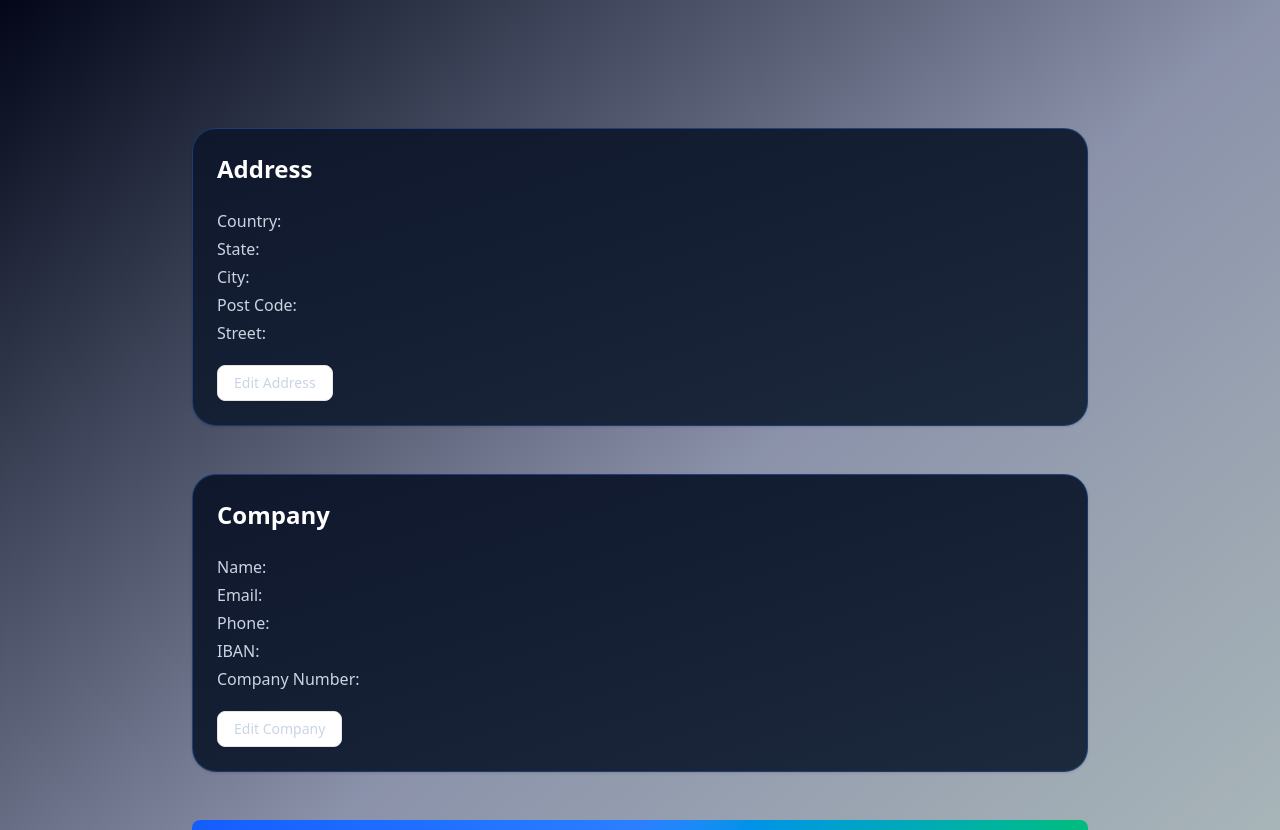
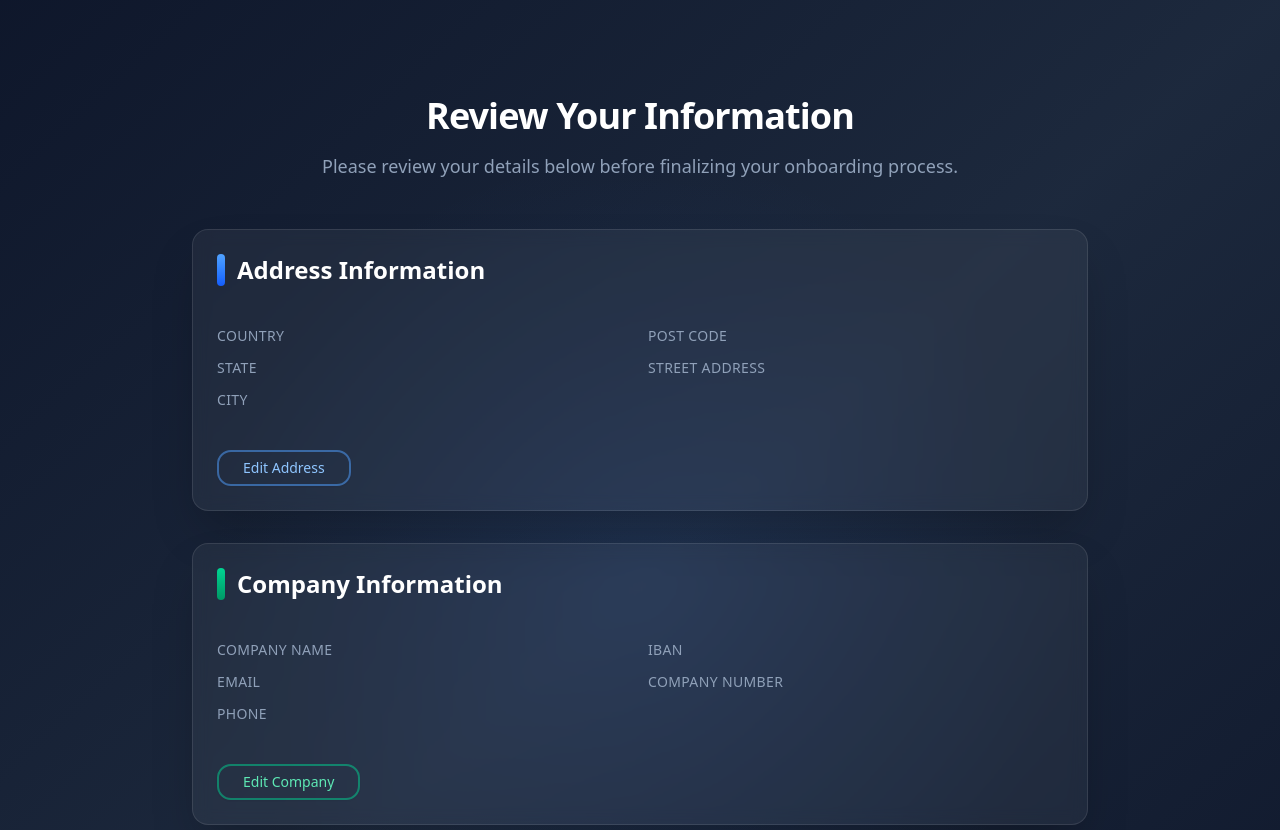
Before and after one commit to rechbe200163/OrderLinkLandingPage, a Next.js app in the folder nexus-commerce-landing-page/: page /en/onboarding/review in a window 1280 px wide. Shown: the top 830 px of the page. Built offline with nearby package versions, Linux system fonts and the light colour scheme.

Commit message:
refactor: updated company state management and enhance onboarding UI

```diff
--- a/nexus-commerce-landing-page/app/[locale]/onboarding/company/page.tsx
+++ b/nexus-commerce-landing-page/app/[locale]/onboarding/company/page.tsx
@@ -33,15 +33,17 @@ const OnboardingCompanyPage = () => {
     setProgress('COMPANY');
   }, [setProgress]);
 
+  const setIban = useCompanyStore((state) => state.setIban);
   const setEmail = useCompanyStore((state) => state.setEmail);
+  const resetCompany = useCompanyStore((state) => state.resetCompany);
+  const setCompanyName = useCompanyStore((state) => state.setCompanyName);
   const setPhoneNumber = useCompanyStore((state) => state.setPhoneNumber);
-  const setIban = useCompanyStore((state) => state.setIban);
   const setCompanyNumber = useCompanyStore((state) => state.setCompanyNumber);
-  const resetCompany = useCompanyStore((state) => state.resetCompany);
 
+  const iban = useCompanyStore((state) => state.company.iban);
   const email = useCompanyStore((state) => state.company.email);
   const phoneNumber = useCompanyStore((state) => state.company.phoneNumber);
-  const iban = useCompanyStore((state) => state.company.iban);
+  const companyName = useCompanyStore((state) => state.company.companyName);
   const companyNumber = useCompanyStore((state) => state.company.companyNumber);
 
   return (
@@ -91,6 +93,19 @@ const OnboardingCompanyPage = () => {
 
               <CardContent className='grid grid-cols-1 md:grid-cols-2 gap-6 md:gap-8'>
                 {/* Email Field */}
+                <div className='space-y-3'>
+                  <label className='flex items-center text-sm font-medium text-slate-300'>
+                    <Mail className='w-4 h-4 mr-2 text-blue-400' />
+                    Company Name
+                  </label>
+                  <Input
+                    required
+                    value={companyName}
+                    onChange={(e) => setCompanyName(e.target.value)}
+                    placeholder='ACME'
+                    className='bg-slate-800/50 border-blue-500/30 text-white placeholder:text-slate-400 focus:border-blue-400 focus:ring-blue-400/20 rounded-xl h-12 text-lg'
+                  />
+                </div>
                 <div className='space-y-3'>
                   <label className='flex items-center text-sm font-medium text-slate-300'>
                     <Mail className='w-4 h-4 mr-2 text-blue-400' />
--- a/nexus-commerce-landing-page/app/[locale]/onboarding/review/page.tsx
+++ b/nexus-commerce-landing-page/app/[locale]/onboarding/review/page.tsx
@@ -27,46 +27,161 @@ const ReviewPage = () => {
   };
 
   return (
-    <div className='min-h-screen w-full bg-gradient-to-br from-slate-950 via-blue-950/50 to-emerald-950/30 text-white overflow-x-hidden'>
-      <div className='container relative py-24 md:py-32'>
-        <div className='max-w-4xl mx-auto space-y-12'>
-          <Card className='bg-gradient-to-br from-slate-900 to-slate-800 border border-blue-500/30 rounded-3xl'>
-            <CardHeader>
-              <CardTitle className='text-2xl font-bold text-white'>Address</CardTitle>
+    <div className='min-h-screen w-full bg-gradient-to-br from-slate-900 via-slate-800 to-slate-900 text-slate-100 overflow-x-hidden relative'>
+      <div className='absolute inset-0 bg-[radial-gradient(circle_at_50%_50%,rgba(59,130,246,0.1),transparent_50%)] pointer-events-none' />
+
+      <div className='container relative py-16 md:py-24 px-4 sm:px-6 lg:px-8'>
+        <div className='text-center mb-12'>
+          <h1 className='text-3xl md:text-4xl font-bold text-white mb-4 tracking-tight'>
+            Review Your Information
+          </h1>
+          <p className='text-lg text-slate-400 max-w-2xl mx-auto leading-relaxed'>
+            Please review your details below before finalizing your onboarding
+            process.
+          </p>
+        </div>
+
+        <div className='max-w-4xl mx-auto space-y-8'>
+          <Card className='bg-white/5 backdrop-blur-sm border border-white/10 rounded-2xl shadow-2xl hover:shadow-blue-500/10 hover:border-blue-400/30 transition-all duration-300 group'>
+            <CardHeader className='pb-4'>
+              <CardTitle className='text-2xl font-semibold text-white flex items-center gap-3'>
+                <div className='w-2 h-8 bg-gradient-to-b from-blue-400 to-blue-600 rounded-full' />
+                Address Information
+              </CardTitle>
             </CardHeader>
-            <CardContent className='text-slate-300 space-y-1'>
-              <p>Country: {address.country}</p>
-              <p>State: {address.state}</p>
-              <p>City: {address.city}</p>
-              <p>Post Code: {address.postCode}</p>
-              <p>Street: {address.streetName} {address.streetNumber}</p>
-              <Button variant='outline' className='mt-4' onClick={() => router.push('/onboarding/address')}>
+            <CardContent className='space-y-4'>
+              <div className='grid grid-cols-1 md:grid-cols-2 gap-4'>
+                <div className='space-y-3'>
+                  <div className='flex flex-col'>
+                    <span className='text-sm font-medium text-slate-400 uppercase tracking-wide'>
+                      Country
+                    </span>
+                    <span className='text-lg text-white font-medium'>
+                      {address.country}
+                    </span>
+                  </div>
+                  <div className='flex flex-col'>
+                    <span className='text-sm font-medium text-slate-400 uppercase tracking-wide'>
+                      State
+                    </span>
+                    <span className='text-lg text-white font-medium'>
+                      {address.state}
+                    </span>
+                  </div>
+                  <div className='flex flex-col'>
+                    <span className='text-sm font-medium text-slate-400 uppercase tracking-wide'>
+                      City
+                    </span>
+                    <span className='text-lg text-white font-medium'>
+                      {address.city}
+                    </span>
+                  </div>
+                </div>
+                <div className='space-y-3'>
+                  <div className='flex flex-col'>
+                    <span className='text-sm font-medium text-slate-400 uppercase tracking-wide'>
+                      Post Code
+                    </span>
+                    <span className='text-lg text-white font-medium'>
+                      {address.postCode}
+                    </span>
+                  </div>
+                  <div className='flex flex-col'>
+                    <span className='text-sm font-medium text-slate-400 uppercase tracking-wide'>
+                      Street Address
+                    </span>
+                    <span className='text-lg text-white font-medium'>
+                      {address.streetName} {address.streetNumber}
+                    </span>
+                  </div>
+                </div>
+              </div>
+              <Button
+                variant='outline'
+                className='mt-6 px-6 py-3 bg-transparent border-2 border-blue-400/50 text-blue-300 hover:bg-blue-400/10 hover:border-blue-400 hover:text-blue-200 transition-all duration-200 font-medium rounded-xl focus:ring-2 focus:ring-blue-400 focus:ring-offset-2 focus:ring-offset-slate-900'
+                onClick={() => router.push('/onboarding/address')}
+              >
                 Edit Address
               </Button>
             </CardContent>
           </Card>
 
-          <Card className='bg-gradient-to-br from-slate-900 to-slate-800 border border-blue-500/30 rounded-3xl'>
-            <CardHeader>
-              <CardTitle className='text-2xl font-bold text-white'>Company</CardTitle>
+          <Card className='bg-white/5 backdrop-blur-sm border border-white/10 rounded-2xl shadow-2xl hover:shadow-emerald-500/10 hover:border-emerald-400/30 transition-all duration-300 group'>
+            <CardHeader className='pb-4'>
+              <CardTitle className='text-2xl font-semibold text-white flex items-center gap-3'>
+                <div className='w-2 h-8 bg-gradient-to-b from-emerald-400 to-emerald-600 rounded-full' />
+                Company Information
+              </CardTitle>
             </CardHeader>
-            <CardContent className='text-slate-300 space-y-1'>
-              <p>Name: {company.companyName}</p>
-              <p>Email: {company.email}</p>
-              <p>Phone: {company.phoneNumber}</p>
-              <p>IBAN: {company.iban}</p>
-              <p>Company Number: {company.companyNumber}</p>
-              <Button variant='outline' className='mt-4' onClick={() => router.push('/onboarding/company')}>
+            <CardContent className='space-y-4'>
+              <div className='grid grid-cols-1 md:grid-cols-2 gap-4'>
+                <div className='space-y-3'>
+                  <div className='flex flex-col'>
+                    <span className='text-sm font-medium text-slate-400 uppercase tracking-wide'>
+                      Company Name
+                    </span>
+                    <span className='text-lg text-white font-medium'>
+                      {company.companyName}
+                    </span>
+                  </div>
+                  <div className='flex flex-col'>
+                    <span className='text-sm font-medium text-slate-400 uppercase tracking-wide'>
+                      Email
+                    </span>
+                    <span className='text-lg text-white font-medium'>
+                      {company.email}
+                    </span>
+                  </div>
+                  <div className='flex flex-col'>
+                    <span className='text-sm font-medium text-slate-400 uppercase tracking-wide'>
+                      Phone
+                    </span>
+                    <span className='text-lg text-white font-medium'>
+                      {company.phoneNumber}
+                    </span>
+                  </div>
+                </div>
+                <div className='space-y-3'>
+                  <div className='flex flex-col'>
+                    <span className='text-sm font-medium text-slate-400 uppercase tracking-wide'>
+                      IBAN
+                    </span>
+                    <span className='text-lg text-white font-medium font-mono'>
+                      {company.iban}
+                    </span>
+                  </div>
+                  <div className='flex flex-col'>
+                    <span className='text-sm font-medium text-slate-400 uppercase tracking-wide'>
+                      Company Number
+                    </span>
+                    <span className='text-lg text-white font-medium'>
+                      {company.companyNumber}
+                    </span>
+                  </div>
+                </div>
+              </div>
+              <Button
+                variant='outline'
+                className='mt-6 px-6 py-3 bg-transparent border-2 border-emerald-400/50 text-emerald-300 hover:bg-emerald-400/10 hover:border-emerald-400 hover:text-emerald-200 transition-all duration-200 font-medium rounded-xl focus:ring-2 focus:ring-emerald-400 focus:ring-offset-2 focus:ring-offset-slate-900'
+                onClick={() => router.push('/onboarding/company')}
+              >
                 Edit Company
               </Button>
             </CardContent>
           </Card>
 
-          <Button className='w-full px-8 py-6 text-lg bg-gradient-to-r from-blue-600 via-blue-500 to-emerald-500 hover:from-blue-700 hover:via-blue-600 hover:to-emerald-600' onClick={handleSubmit}>
-            Submit
-          </Button>
+          <div className='pt-8'>
+            <Button
+              className='w-full px-8 py-6 text-lg font-semibold bg-gradient-to-r from-blue-600 via-blue-500 to-emerald-500 hover:from-blue-700 hover:via-blue-600 hover:to-emerald-600 shadow-2xl hover:shadow-blue-500/25 transition-all duration-300 rounded-2xl border border-white/10 hover:border-white/20 focus:ring-2 focus:ring-blue-400 focus:ring-offset-2 focus:ring-offset-slate-900 transform hover:scale-[1.02] active:scale-[0.98]'
+              onClick={handleSubmit}
+            >
+              Complete Onboarding
+            </Button>
+          </div>
 
-          <ProgressIndicators />
+          <div className='pt-8'>
+            <ProgressIndicators />
+          </div>
         </div>
       </div>
     </div>
--- a/nexus-commerce-landing-page/lib/stores/useCompanyStore.ts
+++ b/nexus-commerce-landing-page/lib/stores/useCompanyStore.ts
@@ -25,13 +25,15 @@ export const useCompanyStore = create<CompanyStore>()(
     (set) => ({
       company: initial,
       setCompanyName: (name) =>
-        set({ company: { ...initial, companyName: name } }),
-      setEmail: (email) => set({ company: { ...initial, email } }),
+        set((state) => ({ company: { ...state.company, companyName: name } })),
+      setEmail: (email) =>
+        set((state) => ({ company: { ...state.company, email } })),
       setPhoneNumber: (phoneNumber) =>
-        set({ company: { ...initial, phoneNumber } }),
-      setIban: (iban) => set({ company: { ...initial, iban } }),
+        set((state) => ({ company: { ...state.company, phoneNumber } })),
+      setIban: (iban) =>
+        set((state) => ({ company: { ...state.company, iban } })),
       setCompanyNumber: (companyNumber) =>
-        set({ company: { ...initial, companyNumber } }),
+        set((state) => ({ company: { ...state.company, companyNumber } })),
       resetCompany: () => set({ company: initial }),
     }),
     {
```
